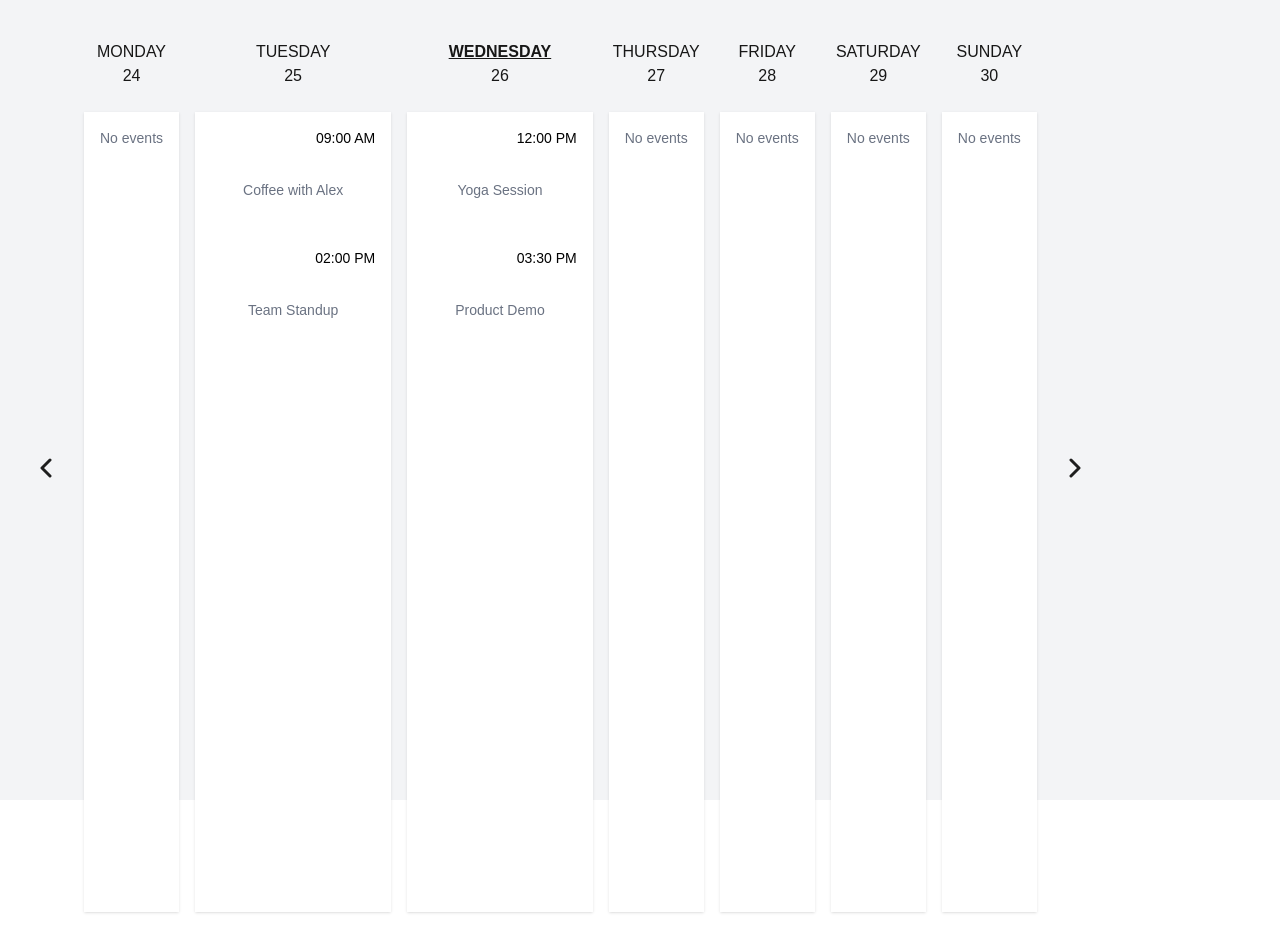
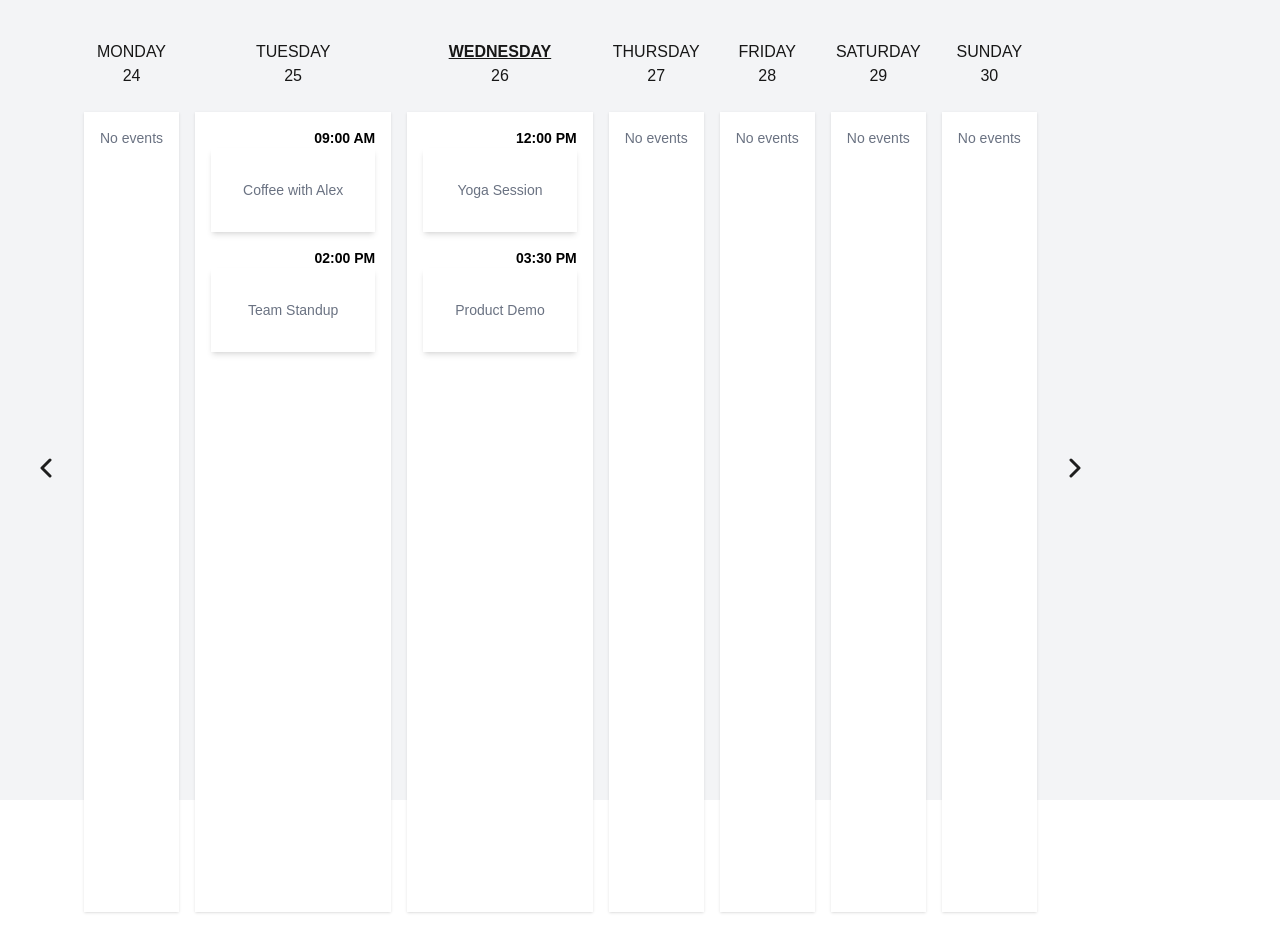
Before and after one commit to Saamiyah/kanbe, a Next.js app: page / in a window 1280 px wide. Built offline with nearby package versions, Linux system fonts and the light colour scheme.

Commit message:
replace events details with eventcard

```diff
--- a/app/components/dayColumn/DayColumn.tsx
+++ b/app/components/dayColumn/DayColumn.tsx
@@ -1,6 +1,7 @@
 "use client";
 
 import { Event } from "@/app/api/data";
+import EventCard from "../eventCard/EventCard";
 
 type DayColumnProps = {
   events: any;
@@ -12,16 +13,7 @@ export default function DayColumn({ events }: DayColumnProps) {
       <div className="m-2 flex flex-col gap-4">
         {(events.length > 0 &&
           events.map((event: Event) => (
-            <div>
-              <p className="text-sm flex justify-end bg-none text-black">
-                {event.time}
-              </p>
-              <div className="text-lg text-gray-500  hover:text-gray-900 cursor-pointer p-8 bg-white">
-                <div className="w-auto overflow-ellipsis flex flex-col gap-2 ">
-                  <p className="font-medium text-sm">{event.title}</p>
-                </div>
-              </div>
-            </div>
+            <EventCard key={event.id} event={event} />
           ))) || <div className="text-sm text-gray-500">No events</div>}
       </div>
     </div>
```
